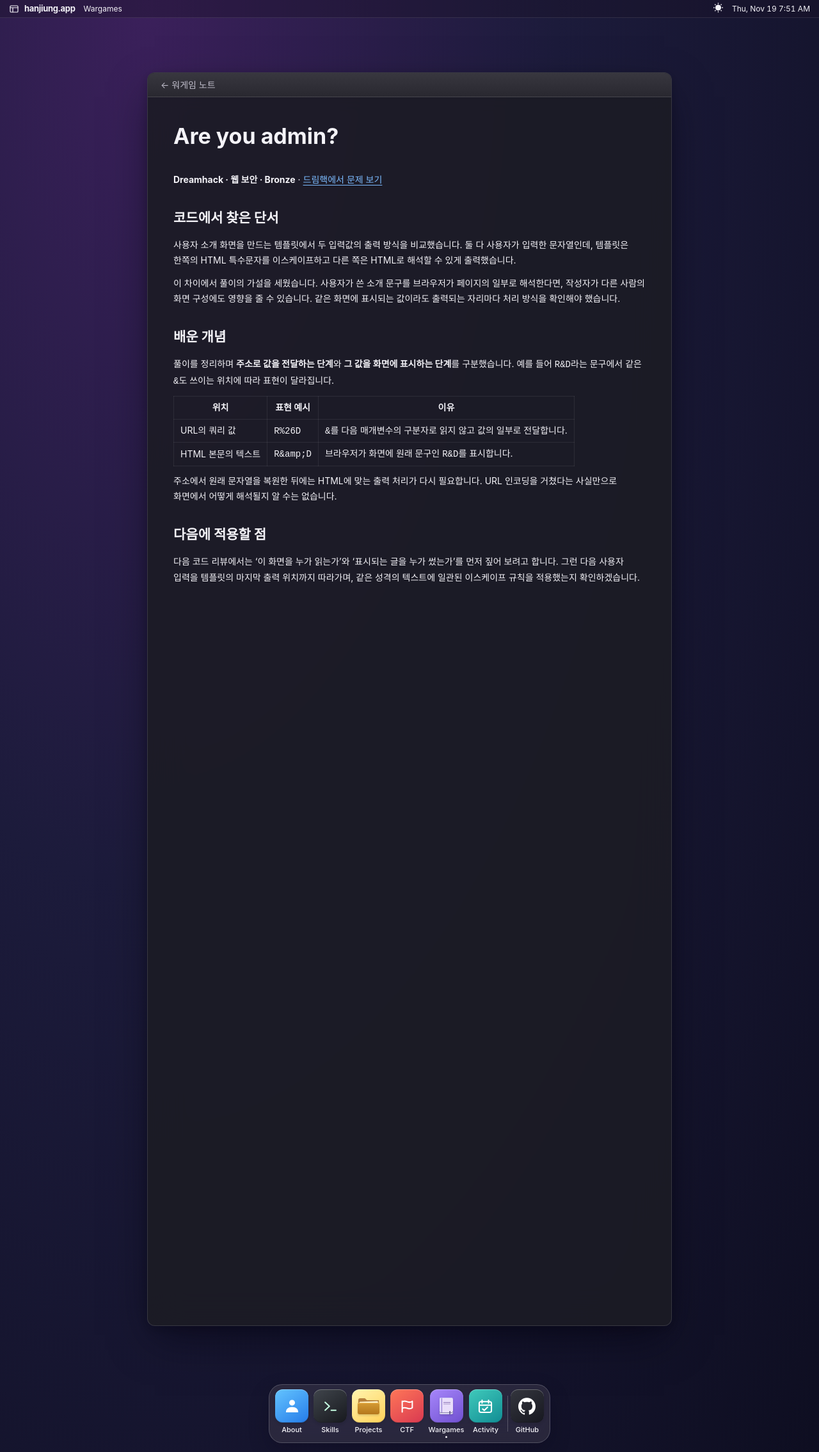
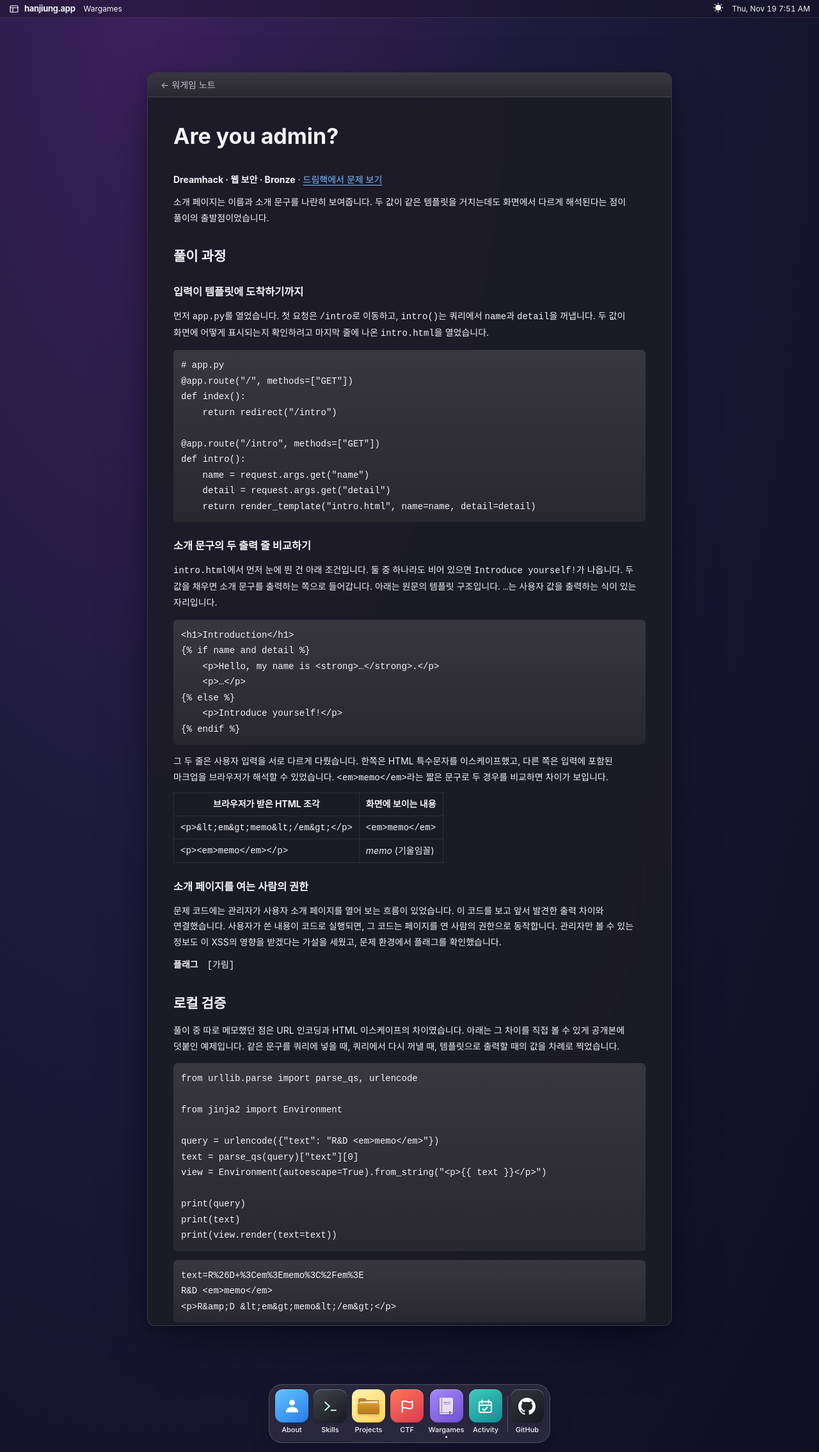
Before and after one commit to hanjiung/hanjiung.github.io, a Jekyll site: the page built from _writeups/dreamhack-are-you-admin.md, in a window 1280 px wide. Shown: the whole page at 64% size. Built offline with Jekyll 4.4.1, drawn with Linux system fonts in a browser that asks for light colours.

Commit message:
Expand the Dreamhack write-up with source excerpts and a verified example

````diff
--- a/_writeups/dreamhack-are-you-admin.md
+++ b/_writeups/dreamhack-are-you-admin.md
@@ -1,29 +1,90 @@
 ---
 title: "Are you admin?"
-description: "사용자 소개 화면의 템플릿을 분석하며 URL 인코딩과 HTML 이스케이프의 역할을 비교한 드림핵 워게임 노트입니다."
+description: "Flask의 요청 처리부터 Jinja 템플릿까지 입력을 따라가며, 소개 문구의 출력 방식이 관리자 화면에 미치는 영향을 분석한 드림핵 풀이입니다."
 section: wargames
 topic: "Dreamhack · Bronze"
 ---
 
 **Dreamhack · 웹 보안 · Bronze** · [드림핵에서 문제 보기](https://dreamhack.io/wargame/challenges/1922)
 
-## 코드에서 찾은 단서
+소개 페이지는 이름과 소개 문구를 나란히 보여줍니다. 두 값이 같은 템플릿을 거치는데도 화면에서 다르게 해석된다는 점이 풀이의 출발점이었습니다.
 
-사용자 소개 화면을 만드는 템플릿에서 두 입력값의 출력 방식을 비교했습니다. 둘 다 사용자가 입력한 문자열인데, 템플릿은 한쪽의 HTML 특수문자를 이스케이프하고 다른 쪽은 HTML로 해석할 수 있게 출력했습니다.
+## 풀이 과정
 
-이 차이에서 풀이의 가설을 세웠습니다. 사용자가 쓴 소개 문구를 브라우저가 페이지의 일부로 해석한다면, 작성자가 다른 사람의 화면 구성에도 영향을 줄 수 있습니다. 같은 화면에 표시되는 값이라도 출력되는 자리마다 처리 방식을 확인해야 했습니다.
+### 입력이 템플릿에 도착하기까지
 
-## 배운 개념
+먼저 `app.py`를 열었습니다. 첫 요청은 `/intro`로 이동하고, `intro()`는 쿼리에서 `name`과 `detail`을 꺼냅니다. 두 값이 화면에 어떻게 표시되는지 확인하려고 마지막 줄에 나온 `intro.html`을 열었습니다.
 
-풀이를 정리하며 **주소로 값을 전달하는 단계**와 **그 값을 화면에 표시하는 단계**를 구분했습니다. 예를 들어 `R&D`라는 문구에서 같은 `&`도 쓰이는 위치에 따라 표현이 달라집니다.
+```python
+# app.py
+@app.route("/", methods=["GET"])
+def index():
+    return redirect("/intro")
 
-| 위치 | 표현 예시 | 이유 |
-| --- | --- | --- |
-| URL의 쿼리 값 | `R%26D` | `&`를 다음 매개변수의 구분자로 읽지 않고 값의 일부로 전달합니다. |
-| HTML 본문의 텍스트 | `R&amp;D` | 브라우저가 화면에 원래 문구인 `R&D`를 표시합니다. |
+@app.route("/intro", methods=["GET"])
+def intro():
+    name = request.args.get("name")
+    detail = request.args.get("detail")
+    return render_template("intro.html", name=name, detail=detail)
+```
 
-주소에서 원래 문자열을 복원한 뒤에는 HTML에 맞는 출력 처리가 다시 필요합니다. URL 인코딩을 거쳤다는 사실만으로 화면에서 어떻게 해석될지 알 수는 없습니다.
+### 소개 문구의 두 출력 줄 비교하기
 
-## 다음에 적용할 점
+`intro.html`에서 먼저 눈에 띈 건 아래 조건입니다. 둘 중 하나라도 비어 있으면 `Introduce yourself!`가 나옵니다. 두 값을 채우면 소개 문구를 출력하는 쪽으로 들어갑니다. 아래는 원문의 템플릿 구조입니다. `…`는 사용자 값을 출력하는 식이 있는 자리입니다.
 
-다음 코드 리뷰에서는 ‘이 화면을 누가 읽는가’와 ‘표시되는 글을 누가 썼는가’를 먼저 짚어 보려고 합니다. 그런 다음 사용자 입력을 템플릿의 마지막 출력 위치까지 따라가며, 같은 성격의 텍스트에 일관된 이스케이프 규칙을 적용했는지 확인하겠습니다.
+{% raw %}
+
+```jinja
+<h1>Introduction</h1>
+{% if name and detail %}
+    <p>Hello, my name is <strong>…</strong>.</p>
+    <p>…</p>
+{% else %}
+    <p>Introduce yourself!</p>
+{% endif %}
+```
+
+{% endraw %}
+
+그 두 줄은 사용자 입력을 서로 다르게 다뤘습니다. 한쪽은 HTML 특수문자를 이스케이프했고, 다른 쪽은 입력에 포함된 마크업을 브라우저가 해석할 수 있었습니다. `<em>memo</em>`라는 짧은 문구로 두 경우를 비교하면 차이가 보입니다.
+
+| 브라우저가 받은 HTML 조각 | 화면에 보이는 내용 |
+| --- | --- |
+| `<p>&lt;em&gt;memo&lt;/em&gt;</p>` | `<em>memo</em>` |
+| `<p><em>memo</em></p>` | *memo* (기울임꼴) |
+
+### 소개 페이지를 여는 사람의 권한
+
+문제 코드에는 관리자가 사용자 소개 페이지를 열어 보는 흐름이 있었습니다. 이 코드를 보고 앞서 발견한 출력 차이와 연결했습니다. 사용자가 쓴 내용이 코드로 실행되면, 그 코드는 페이지를 연 사람의 권한으로 동작합니다. 관리자만 볼 수 있는 정보도 이 XSS의 영향을 받겠다는 가설을 세웠고, 문제 환경에서 플래그를 확인했습니다.
+
+**플래그**　`[가림]`
+
+## 로컬 검증
+
+풀이 중 따로 메모했던 점은 URL 인코딩과 HTML 이스케이프의 차이였습니다. 아래는 그 차이를 직접 볼 수 있게 공개본에 덧붙인 예제입니다. 같은 문구를 쿼리에 넣을 때, 쿼리에서 다시 꺼낼 때, 템플릿으로 출력할 때의 값을 차례로 찍었습니다.
+
+{% raw %}
+
+```python
+from urllib.parse import parse_qs, urlencode
+
+from jinja2 import Environment
+
+query = urlencode({"text": "R&D <em>memo</em>"})
+text = parse_qs(query)["text"][0]
+view = Environment(autoescape=True).from_string("<p>{{ text }}</p>")
+
+print(query)
+print(text)
+print(view.render(text=text))
+```
+
+{% endraw %}
+
+```text
+text=R%26D+%3Cem%3Ememo%3C%2Fem%3E
+R&D <em>memo</em>
+<p>R&amp;D &lt;em&gt;memo&lt;/em&gt;</p>
+```
+
+첫 줄의 `%26`은 쿼리를 읽고 나면 둘째 줄에서 다시 `&`가 됩니다. 셋째 줄의 `&lt;`와 `&gt;`는 브라우저가 꺾쇠를 글자로 표시하게 합니다. 소개 페이지의 문제를 판단할 때 끝까지 따라가야 했던 부분이 바로 이 마지막 출력 단계였습니다.
````
